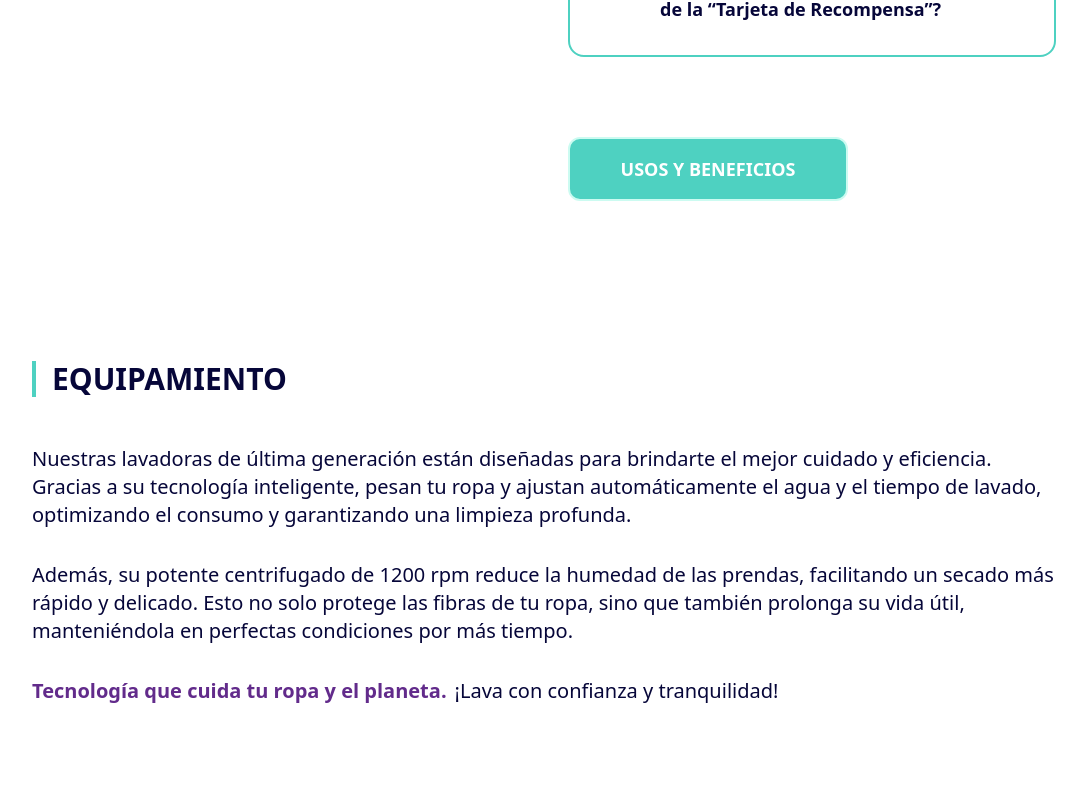
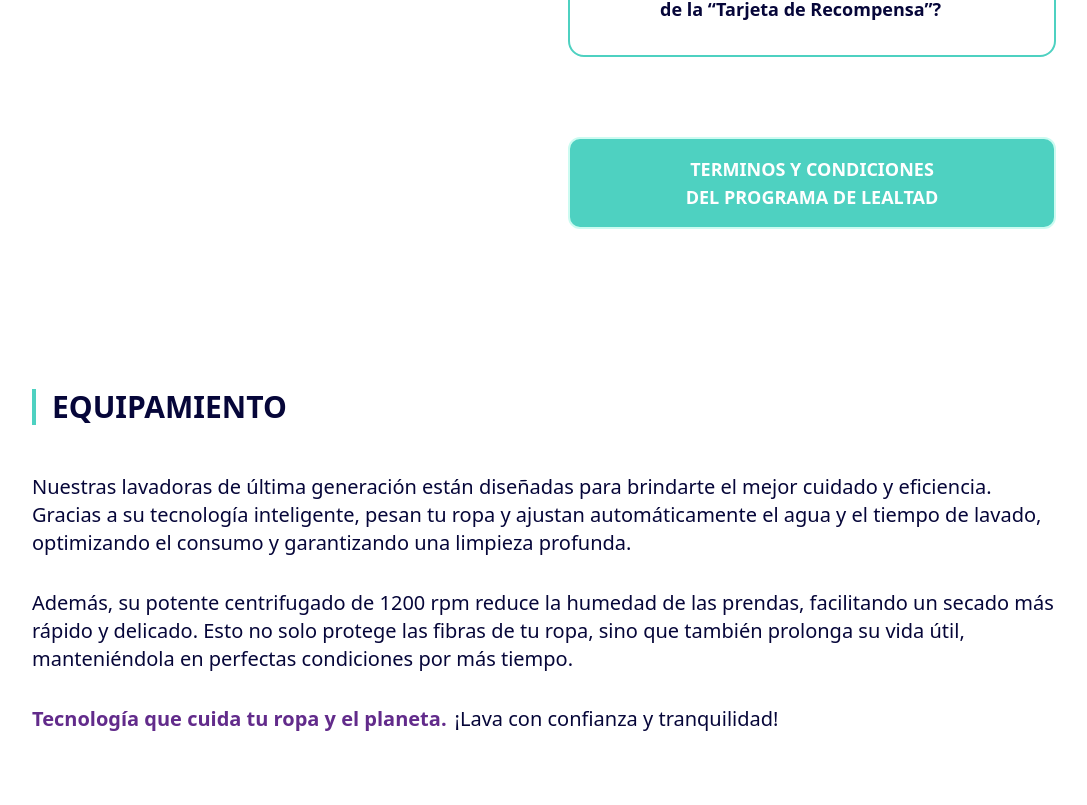
Before and after one commit to dspwebstudiomx/easylav-react, a React (Vite) app: page / in a window 1280 px wide. Shown: the part 4975-5780 px from the top of the page, without its empty margins (96-1183 px from the left). Built offline with nearby package versions, Linux system fonts and the light colour scheme.

Commit message:
feat: actualiza el botón de Usos y Beneficios a Términos y Condiciones del Programa de Lealtad

```diff
--- a/src/pages/inicio/components/ProgramasDeLealtad.jsx
+++ b/src/pages/inicio/components/ProgramasDeLealtad.jsx
@@ -82,10 +82,10 @@ const ProgramasDeLealtad = () => {
                 variant="secondary"
               /> */}
               <Button
-                title="Usos y Beneficios"
-                name="Usos y Beneficios"
-                width={'w-full md:w-[240px] lg:w-[280px]'}
-                href="/usos-y-beneficios"
+                title="Terminos y Condiciones del Programa de Lealtad"
+                name="Terminos y Condiciones del Programa de Lealtad"
+                width={'w-full md:w-[240px] lg:w-auto'}
+                href="/usos-y-condiciones"
                 onClick={() => window.scrollTo(0, 0)}
                 variant="primary"
                 // icon={<FaRegEye />}
```
